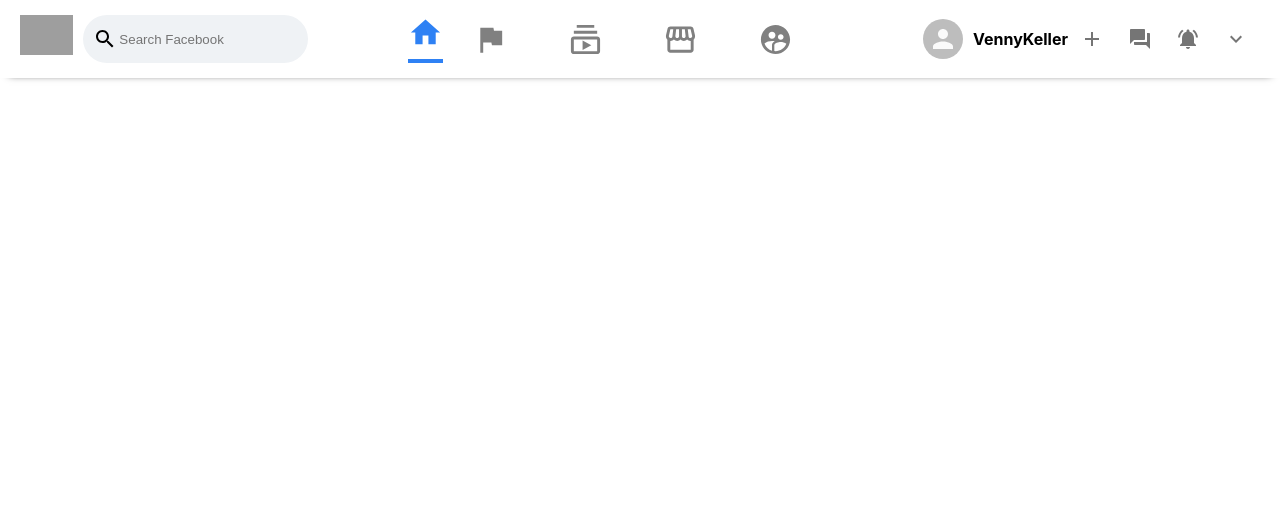
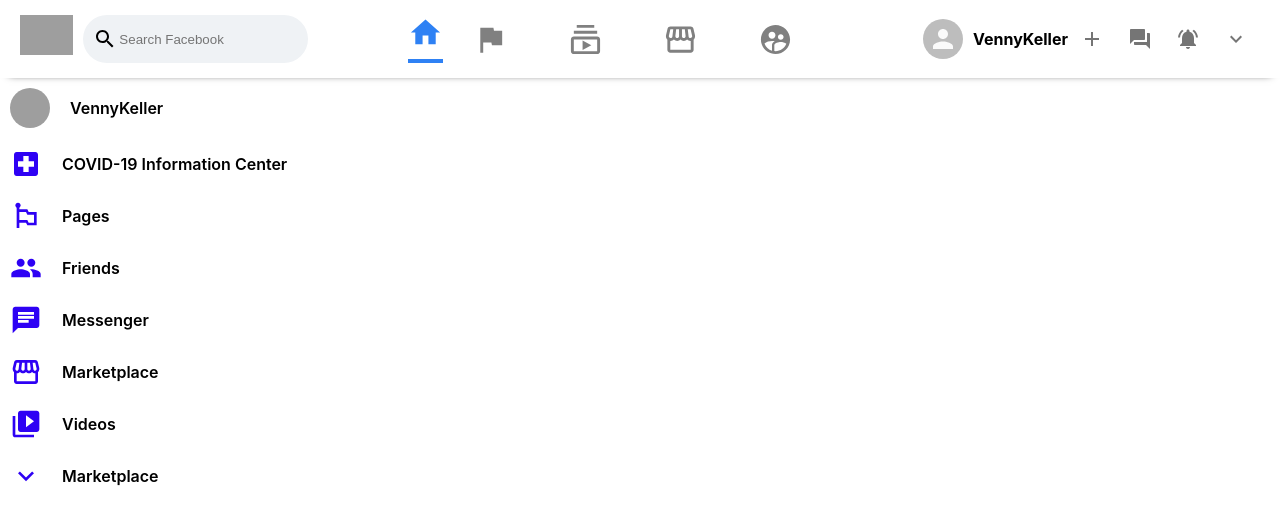
Before and after one commit to mumbimuthiga/fb-clone, a React (Create React App) app in the folder fb-clone/: page / in a window 1280 px wide. Shown: the top 524 px of the page. Built offline with nearby package versions, Linux system fonts and the light colour scheme; grey boxes are pictures that could not be loaded.

Commit message:
Add the SideBar Component ,SideBarRow and the SidebarRow.css

```diff
--- a/fb-clone/src/App.js
+++ b/fb-clone/src/App.js
@@ -1,19 +1,27 @@
 
 import './App.css';
 import Header from './Header';
+import Sidebar from './Sidebar';
+import './Sidebar.css'
 import './Header.css'
 
 function App() {
   return (
     <div className="app">
-
   {/*Header */}
   <Header></Header>
 
+
+  <div className="app__body">
+  <Sidebar></Sidebar>
   {/*App body */}
   {/*Sidebar*/}
   {/*Feed*/}
   {/*Widgets */}
+
+  </div>
+
+
     </div>
   );
 }
--- /dev/null
+++ b/fb-clone/src/Sidebar.js
@@ -0,0 +1,31 @@
+import ExpandMore from '@material-ui/icons/ExpandMore';
+import React from 'react'
+import './Sidebar.css';
+import SidebarRow from './SidebarRow';
+import LocalHospitalIcon from '@material-ui/icons/LocalHospital';
+import EmojiFlagsIcon from '@material-ui/icons/EmojiFlags';
+import PeopleIcon from '@material-ui/icons/People';
+import ChatIcon from '@material-ui/icons/Chat';
+import StorefrontIcon from '@material-ui/icons/Storefront';
+import VideoLibraryIcon from '@material-ui/icons/VideoLibrary';
+import ExpandMoreIcon from '@material-ui/icons/ExpandMore';
+function Sidebar() {
+    return (
+        <div className='sidebar'>
+        <SidebarRow src='https://scontent.ffjr1-2.fna.fbcdn.net/v/t1.0-9/52047628_2064911377141850_3925252065869168640_o.jpg?_nc_cat=109&ccb=2&_nc_sid=e3f864&_nc_ohc=NPf5oXD9BFEAX9YMF2J&_nc_ht=scontent.ffjr1-2.fna&oh=b7b0a0bf752472471ba30561579072dd&oe=60255EDF'
+         title="VennyKeller"></SidebarRow>
+
+        <SidebarRow Icon={LocalHospitalIcon}
+         title="COVID-19 Information Center">
+         </SidebarRow>
+         <SidebarRow Icon ={EmojiFlagsIcon} title="Pages"></SidebarRow>
+        <SidebarRow Icon ={PeopleIcon} title="Friends"></SidebarRow>
+        <SidebarRow Icon ={ChatIcon} title="Messenger"></SidebarRow>
+        <SidebarRow Icon={StorefrontIcon} title="Marketplace"></SidebarRow>
+        <SidebarRow Icon={VideoLibraryIcon} title="Videos"></SidebarRow>
+        <SidebarRow Icon={ExpandMore} title="Marketplace"></SidebarRow>
+        </div>
+    )
+}
+
+export default Sidebar
--- /dev/null
+++ b/fb-clone/src/SidebarRow.css
@@ -0,0 +1,18 @@
+.sidebarRow{
+    display: flex;
+    align-items: center;
+    padding: 10px;
+    cursor: pointer;
+}
+.sidebarRow:hover{
+    background-color: lightgray;
+    border-radius: 10px;
+}
+.sidebarRow >h4{
+    margin-left: 20px;
+    font-weight: 600;
+}
+.sidebarRow >.MuiSvgIcon-root{
+    font-size: xx-large;
+    color: #2e01f4;
+}
--- /dev/null
+++ b/fb-clone/src/SidebarRow.js
@@ -0,0 +1,17 @@
+import { Avatar } from '@material-ui/core'
+
+import React from 'react'
+import './SidebarRow.css'
+
+
+function SidebarRow({ src, Icon ,title}) {
+    return (
+        <div className="sidebarRow">
+        {src && <Avatar src={src}></Avatar>}
+        {Icon && <Icon></Icon>}
+            <h4>{title}</h4>
+        </div>
+    )
+}
+
+export default SidebarRow
```
Also changed, not shown: fb-clone/src/App.css (line endings or trailing spaces), fb-clone/src/Sidebar.css (added), 1 other file (tests, documents, lock files or other folders).
